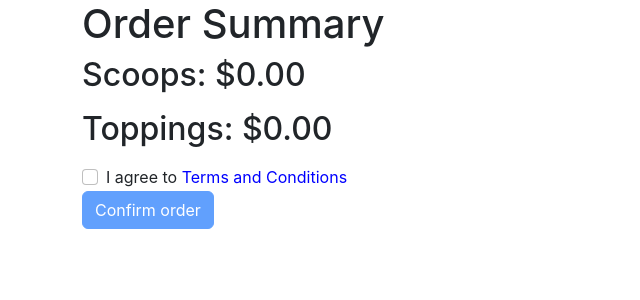
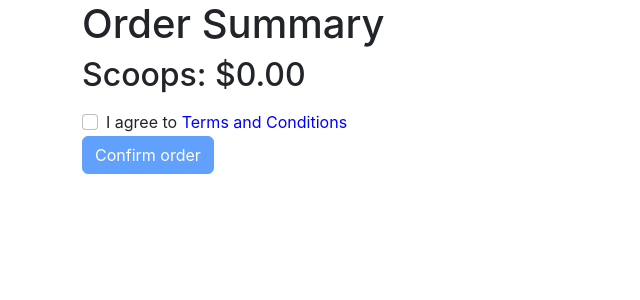
Before and after one commit to KalPal14/testing, a React (Create React App) app: page /summary in a window 1280 px wide. Shown: the top 300 px of the page, without its empty margins (0-640 px from the left). Built offline with nearby package versions, Linux system fonts and the light colour scheme.

Commit message:
fix/hide Toppings from OrderSummary page if user dont select any toppings

```diff
--- a/src/pages/summary/OrderSummary.jsx
+++ b/src/pages/summary/OrderSummary.jsx
@@ -15,13 +15,19 @@ export default function OrderSummary() {
   const toppingsArray = Array.from(orderDetails.toppings.keys());
   const toppingList = toppingsArray.map((key) => <li key={key}>{key}</li>);
 
+  const showToppings = orderDetails.totals.toppings !== "$0.00";
+
   return (
     <div>
       <h1>Order Summary</h1>
       <h2>Scoops: {orderDetails.totals.scoops}</h2>
       <ul>{scoopList}</ul>
-      <h2>Toppings: {orderDetails.totals.toppings}</h2>
-      <ul>{toppingList}</ul>
+      {showToppings && (
+        <>
+          <h2>Toppings: {orderDetails.totals.toppings}</h2>
+          <ul>{toppingList}</ul>
+        </>
+      )}
       <SummaryForm />
     </div>
   );
```
